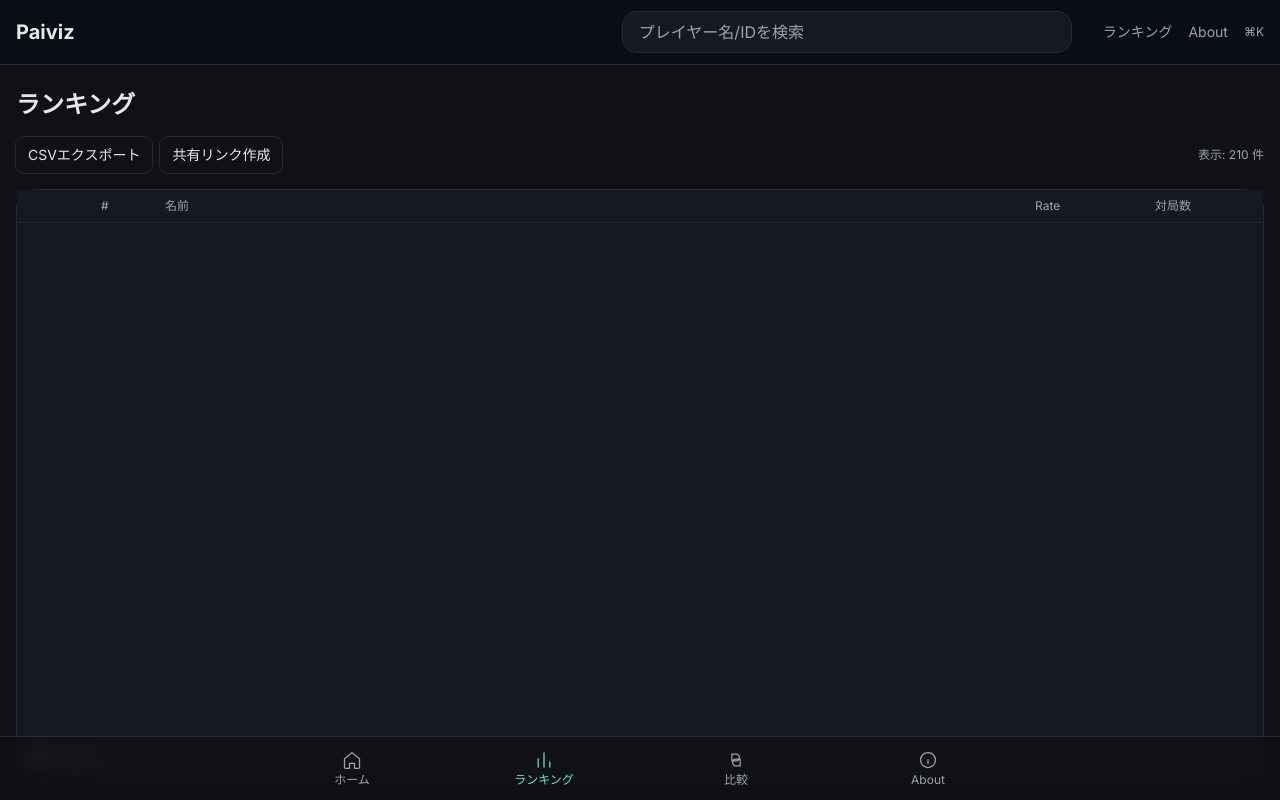
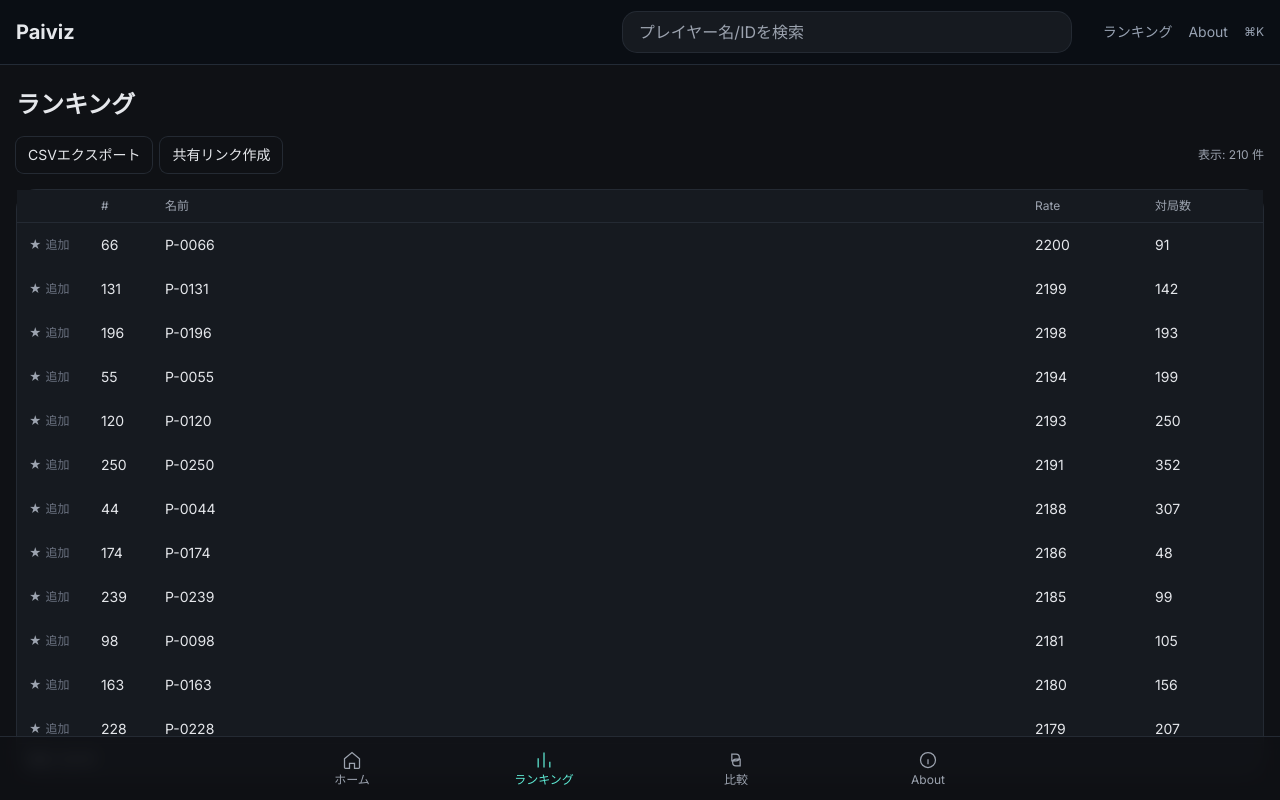
Before and after one commit to RyutaAoyama/paiviz, a Nuxt app: page /rankings in a window 1280 px wide. Shown: the top 800 px of the page. Built offline with nearby package versions, Linux system fonts and the light colour scheme.

Commit message:
ランキングを表示

```diff
--- a/components/VirtualTable.vue
+++ b/components/VirtualTable.vue
@@ -32,8 +32,11 @@
       <!-- 全体高（スクロール用ダミー） -->
       <div :style="{ height: totalHeight + 'px' }"></div>
 
-      <!-- 可視領域 -->
-      <div class="absolute left-0 right-0" :style="{ transform: `translateY(${offsetY}px)` }">
+      <!-- 可視領域：必ず前面へ -->
+      <div
+        class="absolute left-0 right-0 top-0 z-10"
+        :style="{ transform: `translateY(${offsetY}px)` }"
+      >
         <div
           v-for="(row, i) in visibleRows"
           :key="row[keyField] ?? i"
@@ -44,7 +47,13 @@
           data-row
         >
           <div v-for="c in columns" :key="c.key" class="px-3">
-            <component :is="c.render ?? 'span'" v-bind="buildCellProps(row, c)">
+            <component
+              :is="c.render ?? 'span'"
+              :row="row"
+              :col="c"
+              :value="row[c.key]"
+              :index="start + i"
+            >
               {{ row[c.key] }}
             </component>
           </div>
@@ -72,7 +81,6 @@ const props = defineProps<{
   sortDir?: 'asc' | 'desc';
 }>();
 
-// 数値キャスト（リアクティブ）
 const rowH = computed(() => {
   const n = Number(props.rowHeight ?? 44);
   return Number.isFinite(n) && n > 0 ? n : 44;
@@ -88,7 +96,7 @@ const sortDir = computed(() => props.sortDir ?? 'desc');
 const viewport = ref<HTMLElement | null>(null);
 const start = ref(0);
 const end = ref(0);
-const buffer = 6; // 先読み
+const buffer = 6;
 const active = ref(0);
 
 const colTemplate = computed(() => (props.columns ?? []).map((c) => c.width ?? '1fr').join(' '));
@@ -110,7 +118,6 @@ const clamp = (): void => {
 };
 
 const reset = (): void => {
-  // ★ rows更新時に初期位置へ戻す（今回の主因）
   if (viewport.value) viewport.value.scrollTop = 0;
   start.value = 0;
   end.value = Math.min(props.rows?.length ?? 0, page.value + buffer);
@@ -119,35 +126,28 @@ const reset = (): void => {
 const onScroll = (): void => clamp();
 
 onMounted(() => {
-  reset(); // 初回は確実に0行目から
+  reset();
   nextTick(() => clamp());
   window.addEventListener('resize', clamp);
 });
 onBeforeUnmount(() => window.removeEventListener('resize', clamp));
 
-// ★ rows が変わるたびに reset -> clamp
 watch(
   () => props.rows,
   () => {
-    // 新しい配列が来たら先頭から描画
     reset();
     nextTick(() => clamp());
   },
   { deep: false }
 );
 
-// 行高/高さの変化にも追従
 watch([rowH, vh], () => nextTick(() => clamp()));
 
 const offsetY = computed(() => start.value * rowH.value);
 const visibleRows = computed(() => props.rows?.slice(start.value, end.value) ?? []);
 
-const buildCellProps = (row: any, c: Col) => ({ row, value: row[c.key], col: c });
-
-// 公開メソッド
 defineExpose({ getVisible: () => visibleRows.value, reset });
 
-// キーボード操作
 const emit = defineEmits<{ (e: 'enter', row: any): void }>();
 const scrollToActive = (): void => {
   const v = viewport.value;
--- a/pages/rankings.vue
+++ b/pages/rankings.vue
@@ -1,8 +1,92 @@
+<template>
+  <section class="space-y-4">
+    <h1 class="text-2xl font-bold">ランキング</h1>
+
+    <div class="flex items-center gap-2">
+      <button
+        class="rounded-lg bg-[#0F1115] px-3 py-2 text-sm ring-1 ring-[#242A33]"
+        @click="exportCsv"
+      >
+        CSVエクスポート
+      </button>
+      <button class="rounded-lg bg-[#0F1115] px-3 py-2 text-sm ring-1 ring-[#242A33]">
+        共有リンク作成
+      </button>
+      <div class="ml-auto text-xs text-gray-400">表示: {{ filtered.length }} 件</div>
+    </div>
+
+    <div v-if="loading" class="space-y-2">
+      <div v-for="i in 5" :key="i" class="h-10 animate-pulse rounded bg-[#161A20]"></div>
+    </div>
+
+    <div v-else-if="!filtered.length" class="space-y-4 text-center">
+      <p class="text-sm text-gray-400">ランキングが見つかりません</p>
+      <div class="flex justify-center gap-2">
+        <button class="rounded-lg bg-teal-600 px-3 py-2 text-sm text-white" @click="jumpThis">
+          今月
+        </button>
+        <button class="rounded-lg bg-teal-600 px-3 py-2 text-sm text-white" @click="jumpLast30">
+          直近30日
+        </button>
+      </div>
+    </div>
+
+    <VirtualTable
+      v-else
+      :rows="filtered"
+      :columns="columns"
+      :height="520"
+      :row-height="44"
+      key-field="name"
+      :sort-key="model.sortKey"
+      :sort-dir="model.sortDir"
+      @enter="(row: Row) => navigateTo(`/player/${encodeURIComponent(row.name)}`)"
+    />
+  </section>
+</template>
 <script setup lang="ts">
 import { h, ref, onMounted, watch, resolveComponent, computed } from 'vue';
 import { getRankingRows, type RankingRow } from '~/providers/rankings';
 import type { Model, TableType, Rule } from '~/types/rankings';
+// CSV
+import { toCsv, downloadCsv } from '~/utils/csv';
+const exportCsv = (): void => {
+  const csv = toCsv(filtered.value, [
+    { key: 'name', label: '名前' },
+    { key: 'rate', label: 'Rate' },
+    { key: 'games', label: '対局数' },
+    { key: 'tableType', label: '卓' },
+    { key: 'rule', label: 'ルール' },
+  ]);
+  const q = model.value;
+  const ymd = new Date().toISOString().slice(0, 10).replace(/-/g, '');
+  downloadCsv(`paiviz_rankings_${ymd}_${q.mode}_${q.tableType}_${q.rule}.csv`, csv);
+};
 
+// 空状態ショートカット
+const jumpThis = (): void => {
+  model.value.mode = 'this';
+  syncToUrl();
+};
+const jumpLast30 = (): void => {
+  model.value.mode = 'last30d';
+  syncToUrl();
+};
+
+// 列定義（rankは行内 index を使う実装なので見た目だけのヘッダ）
+const columns = [
+  {
+    key: 'fav',
+    label: '',
+    width: '72px',
+    render: (p: { row: { name: string } }) =>
+      h('div', { class: 'text-xs' }, h(FavStar, { name: p.row.name })),
+  },
+  { key: 'rank', label: '#', width: '64px' },
+  { key: 'name', label: '名前', width: '1fr' },
+  { key: 'rate', label: 'Rate', width: '120px' },
+  { key: 'games', label: '対局数', width: '120px' },
+];
 const { model, syncToUrl } = useRankingQuery();
 const url = useRequestURL();
 
@@ -83,99 +167,32 @@ const recalc = async (): Promise<void> => {
 
 onMounted(() => {
   void recalc();
+  console.log('columns:', columns);
+  console.log('filtered:', filtered.value);
 });
 watch(
   model,
   () => {
     void recalc();
+    console.log('model changed:', model.value);
   },
   { deep: true }
 );
 
-// CSV
-import { toCsv, downloadCsv } from '~/utils/csv';
-const exportCsv = (): void => {
-  const csv = toCsv(filtered.value, [
-    { key: 'name', label: '名前' },
-    { key: 'rate', label: 'Rate' },
-    { key: 'games', label: '対局数' },
-    { key: 'tableType', label: '卓' },
-    { key: 'rule', label: 'ルール' },
-  ]);
-  const q = model.value;
-  const ymd = new Date().toISOString().slice(0, 10).replace(/-/g, '');
-  downloadCsv(`paiviz_rankings_${ymd}_${q.mode}_${q.tableType}_${q.rule}.csv`, csv);
-};
+// filteredの内容を監視
+watch(
+  filtered,
+  (val) => {
+    console.log('filtered changed:', val);
+  },
+  { immediate: true }
+);
 
-// 空状態ショートカット
-const jumpThis = (): void => {
-  model.value.mode = 'this';
-  syncToUrl();
-};
-const jumpLast30 = (): void => {
-  model.value.mode = 'last30d';
-  syncToUrl();
-};
-
-// 列定義（rankは行内 index を使う実装なので見た目だけのヘッダ）
-const columns = [
-  {
-    key: 'fav',
-    label: '',
-    width: '72px',
-    render: (p: { row: { name: string } }) =>
-      h('div', { class: 'text-xs' }, h(FavStar, { name: p.row.name })),
-  },
-  { key: 'rank', label: '#', width: '64px' },
-  { key: 'name', label: '名前', width: '1fr' },
-  { key: 'rate', label: 'Rate', width: '120px' },
-  { key: 'games', label: '対局数', width: '120px' },
-];
+// VirtualTableに渡すpropsを確認
+watchEffect(() => {
+  console.log('VirtualTable rows:', filtered.value);
+  console.log('VirtualTable columns:', columns);
+  console.log('VirtualTable sortKey:', model.value.sortKey);
+  console.log('VirtualTable sortDir:', model.value.sortDir);
+});
 </script>
-
-<template>
-  <section class="space-y-4">
-    <h1 class="text-2xl font-bold">ランキング</h1>
-
-    <div class="flex items-center gap-2">
-      <button
-        class="rounded-lg bg-[#0F1115] px-3 py-2 text-sm ring-1 ring-[#242A33]"
-        @click="exportCsv"
-      >
-        CSVエクスポート
-      </button>
-      <button class="rounded-lg bg-[#0F1115] px-3 py-2 text-sm ring-1 ring-[#242A33]">
-        共有リンク作成
-      </button>
-      <div class="ml-auto text-xs text-gray-400">表示: {{ filtered.length }} 件</div>
-    </div>
-
-    <div v-if="loading" class="space-y-2">
-      <div v-for="i in 5" :key="i" class="h-10 animate-pulse rounded bg-[#161A20]"></div>
-    </div>
-
-    <div v-else-if="!filtered.length" class="space-y-4 text-center">
-      <p class="text-sm text-gray-400">ランキングが見つかりません</p>
-      <div class="flex justify-center gap-2">
-        <button class="rounded-lg bg-teal-600 px-3 py-2 text-sm text-white" @click="jumpThis">
-          今月
-        </button>
-        <button class="rounded-lg bg-teal-600 px-3 py-2 text-sm text-white" @click="jumpLast30">
-          直近30日
-        </button>
-      </div>
-    </div>
-
-    <VirtualTable
-      v-else
-      :rows="filtered"
-      :columns="columns"
-      :height="520"
-      :row-height="44"
-      key-field="name"
-      :sort-key="model.sortKey"
-      :sort-dir="model.sortDir"
-      @enter="(row: Row) => navigateTo(`/player/${encodeURIComponent(row.name)}`)"
-    />
-  </section>
-</template>
```
